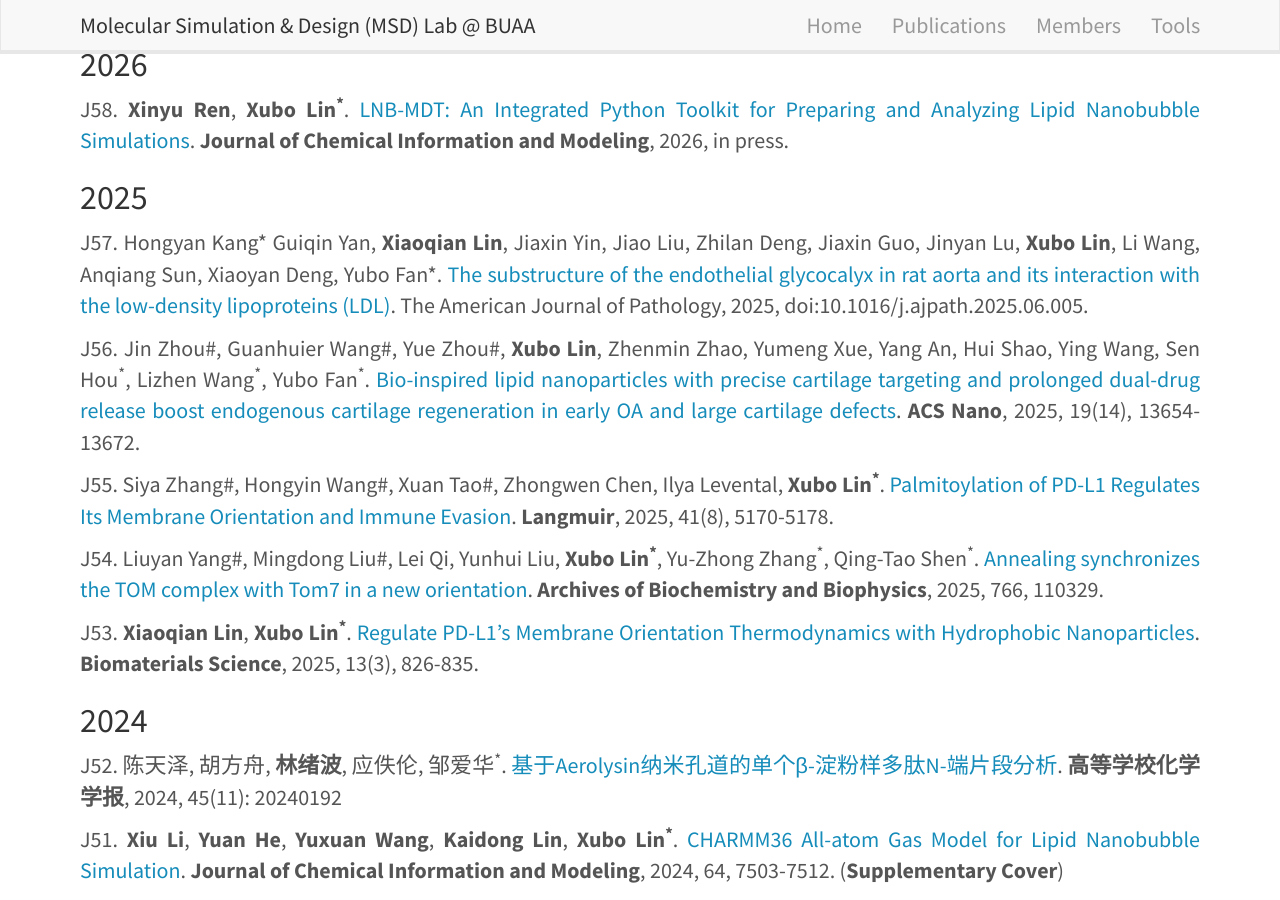
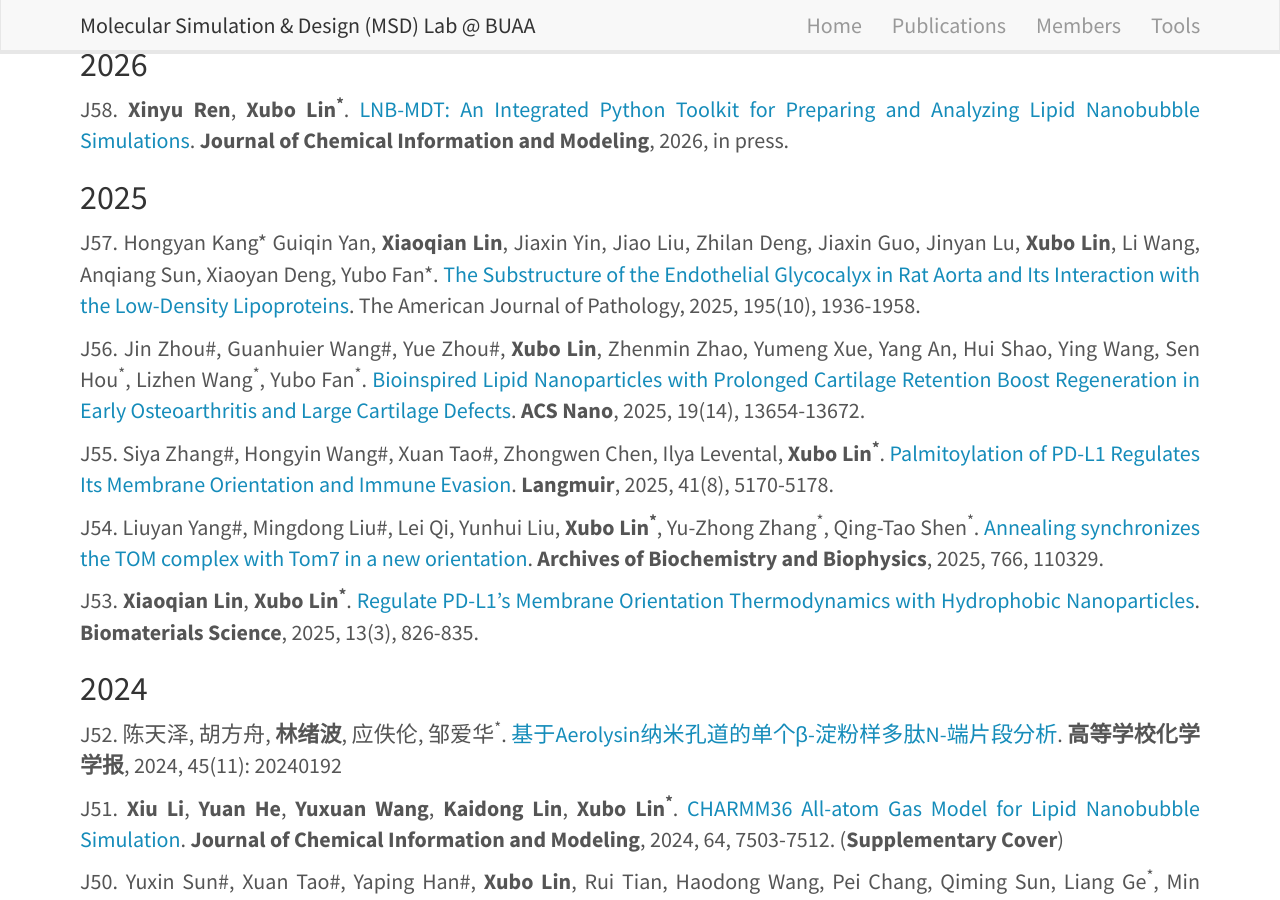
Before and after one commit to linxubo/linxubo.github.io, a Jekyll site: the page built from _pages/publications.md, in a window 1280 px wide and 900 px high, scrolled down 812 px. Built offline with Jekyll 4.4.1, drawn with Linux system fonts in a browser that asks for light colours; nearby versions of some CDN libraries; a script that is not in the unit is left out.

Commit message:
Update publications.md

```diff
--- a/_pages/publications.md
+++ b/_pages/publications.md
@@ -27,9 +27,9 @@ B1.	柳东芳, 熊菲, **林绪波**, 柏婷婷, 顾宁. 第6章 磁性纳米材
 J58. **Xinyu Ren**, **Xubo Lin<sup>*</sup>**. [LNB-MDT: An Integrated Python Toolkit for Preparing and Analyzing Lipid Nanobubble Simulations](https://doi.org/10.1021/acs.jcim.5c02771). **Journal of Chemical Information and Modeling**, 2026, in press.
 
 ## 2025
-J57. Hongyan Kang* Guiqin Yan, **Xiaoqian Lin**, Jiaxin Yin, Jiao Liu, Zhilan Deng, Jiaxin Guo, Jinyan Lu, **Xubo Lin**, Li Wang, Anqiang Sun, Xiaoyan Deng, Yubo Fan*. [The substructure of the endothelial glycocalyx in rat aorta and its interaction with the low-density lipoproteins (LDL)](https://www.sciencedirect.com/science/article/abs/pii/S0002944025002378). The American Journal of Pathology, 2025, doi:10.1016/j.ajpath.2025.06.005.
+J57. Hongyan Kang* Guiqin Yan, **Xiaoqian Lin**, Jiaxin Yin, Jiao Liu, Zhilan Deng, Jiaxin Guo, Jinyan Lu, **Xubo Lin**, Li Wang, Anqiang Sun, Xiaoyan Deng, Yubo Fan*. [The Substructure of the Endothelial Glycocalyx in Rat Aorta and Its Interaction with the Low-Density Lipoproteins](https://www.sciencedirect.com/science/article/abs/pii/S0002944025002378). The American Journal of Pathology, 2025, 195(10), 1936-1958.
 
-J56. Jin Zhou#, Guanhuier Wang#, Yue Zhou#, **Xubo Lin**, Zhenmin Zhao, Yumeng Xue, Yang An, Hui Shao, Ying Wang, Sen Hou<sup>*</sup>, Lizhen Wang<sup>*</sup>, Yubo Fan<sup>*</sup>. [Bio-inspired lipid nanoparticles with precise cartilage targeting and prolonged dual-drug release boost endogenous cartilage regeneration in early OA and large cartilage defects](https://pubs.acs.org/doi/10.1021/acsnano.4c13828). **ACS Nano**, 2025, 19(14), 13654-13672.
+J56. Jin Zhou#, Guanhuier Wang#, Yue Zhou#, **Xubo Lin**, Zhenmin Zhao, Yumeng Xue, Yang An, Hui Shao, Ying Wang, Sen Hou<sup>*</sup>, Lizhen Wang<sup>*</sup>, Yubo Fan<sup>*</sup>. [Bioinspired Lipid Nanoparticles with Prolonged Cartilage Retention Boost Regeneration in Early Osteoarthritis and Large Cartilage Defects](https://pubs.acs.org/doi/10.1021/acsnano.4c13828). **ACS Nano**, 2025, 19(14), 13654-13672.
 
 J55. Siya Zhang#, Hongyin Wang#, Xuan Tao#, Zhongwen Chen, Ilya Levental, **Xubo Lin<sup>*</sup>**. [Palmitoylation of PD-L1 Regulates Its Membrane Orientation and Immune Evasion](https://pubs.acs.org/doi/10.1021/acs.langmuir.4c04441). **Langmuir**, 2025, 41(8), 5170-5178.
 
```
